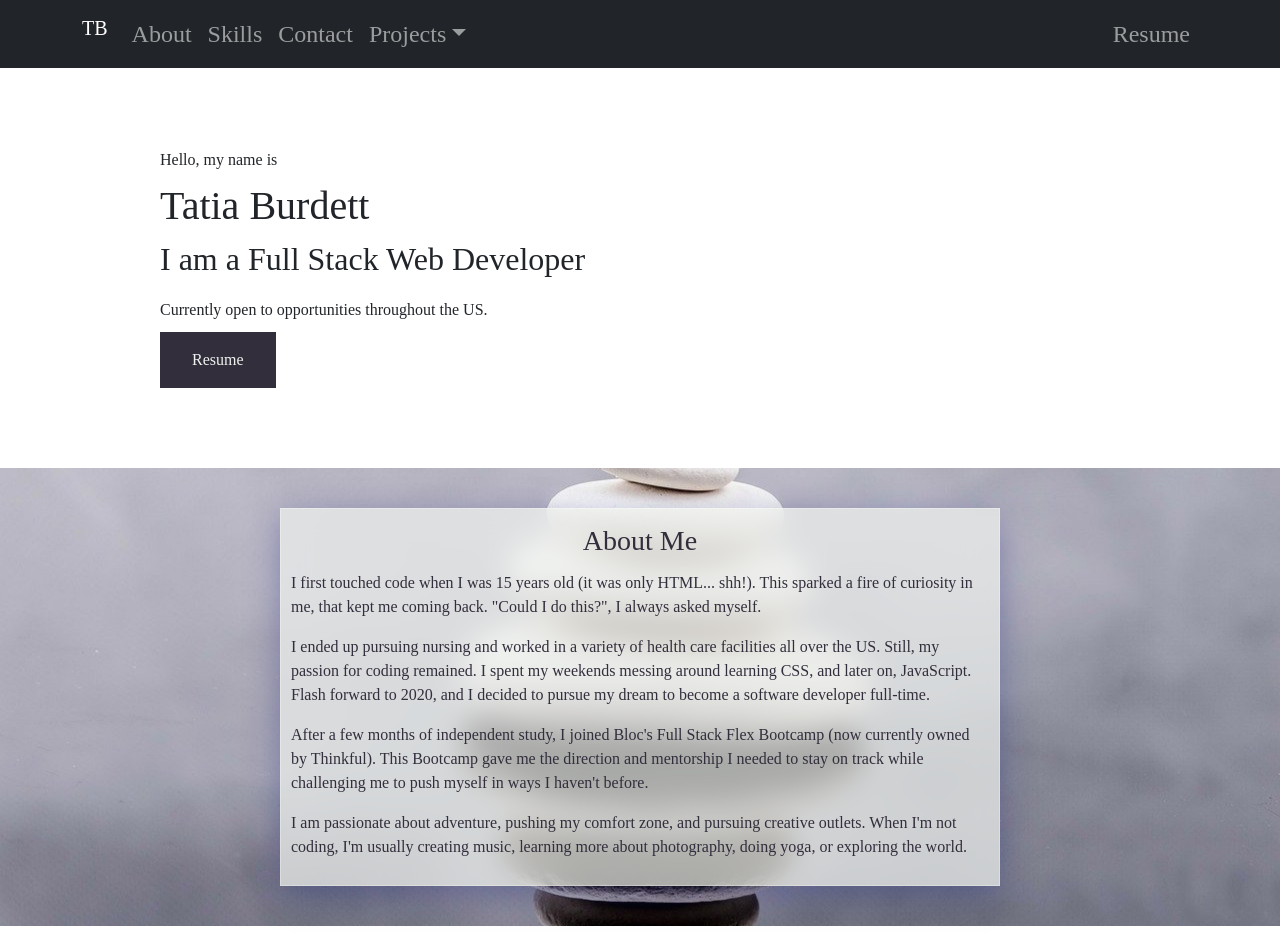
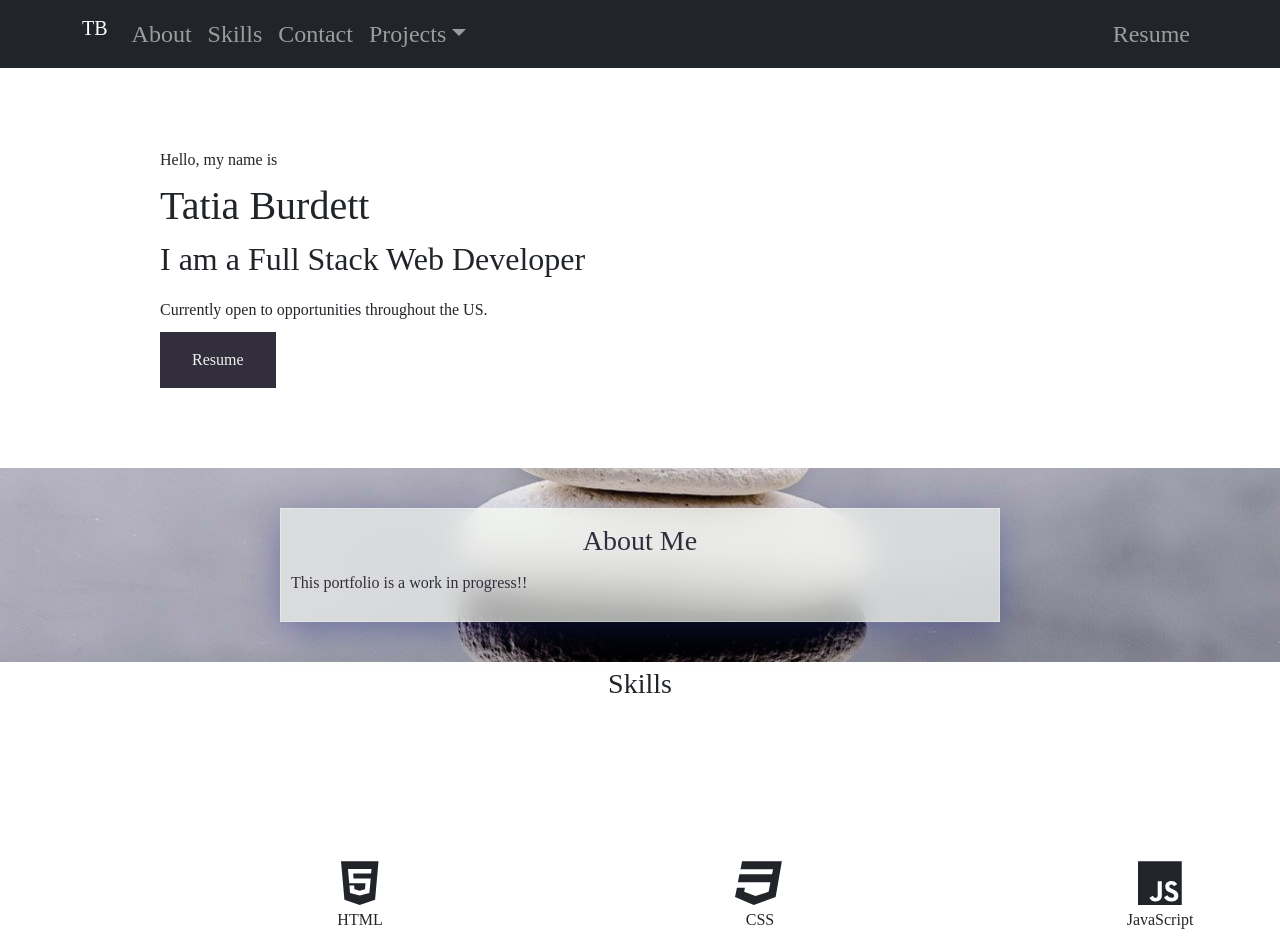
Before and after one commit to tatia-burdett/my-portfolio, a React (Create React App) app: page / in a window 1280 px wide. Shown: the top 936 px of the page. Built offline with nearby package versions, Linux system fonts and the light colour scheme.

Commit message:
update about

```diff
--- a/src/components/About/About.js
+++ b/src/components/About/About.js
@@ -6,10 +6,7 @@ function About() {
     <section className='about' id='about'>
       <div className='about-container'>
         <h3>About Me</h3>
-        <p>I first touched code when I was 15 years old (it was only HTML... shh!). This sparked a fire of curiosity in me, that kept me coming back. "Could I do this?", I always asked myself.</p>
-        <p>I ended up pursuing nursing and worked in a variety of health care facilities all over the US. Still, my passion for coding remained. I spent my weekends messing around learning CSS, and later on, JavaScript. Flash forward to 2020, and I decided to pursue my dream to become a software developer full-time.</p>
-        <p>After a few months of independent study, I joined Bloc's Full Stack Flex Bootcamp (now currently owned by Thinkful). This Bootcamp gave me the direction and mentorship I needed to stay on track while challenging me to push myself in ways I haven't before.</p>
-        <p>I am passionate about adventure, pushing my comfort zone, and pursuing creative outlets. When I'm not coding, I'm usually creating music, learning more about photography, doing yoga, or exploring the world.</p>
+        <p>This portfolio is a work in progress!!</p>
       </div>
     </section>
   )
```
